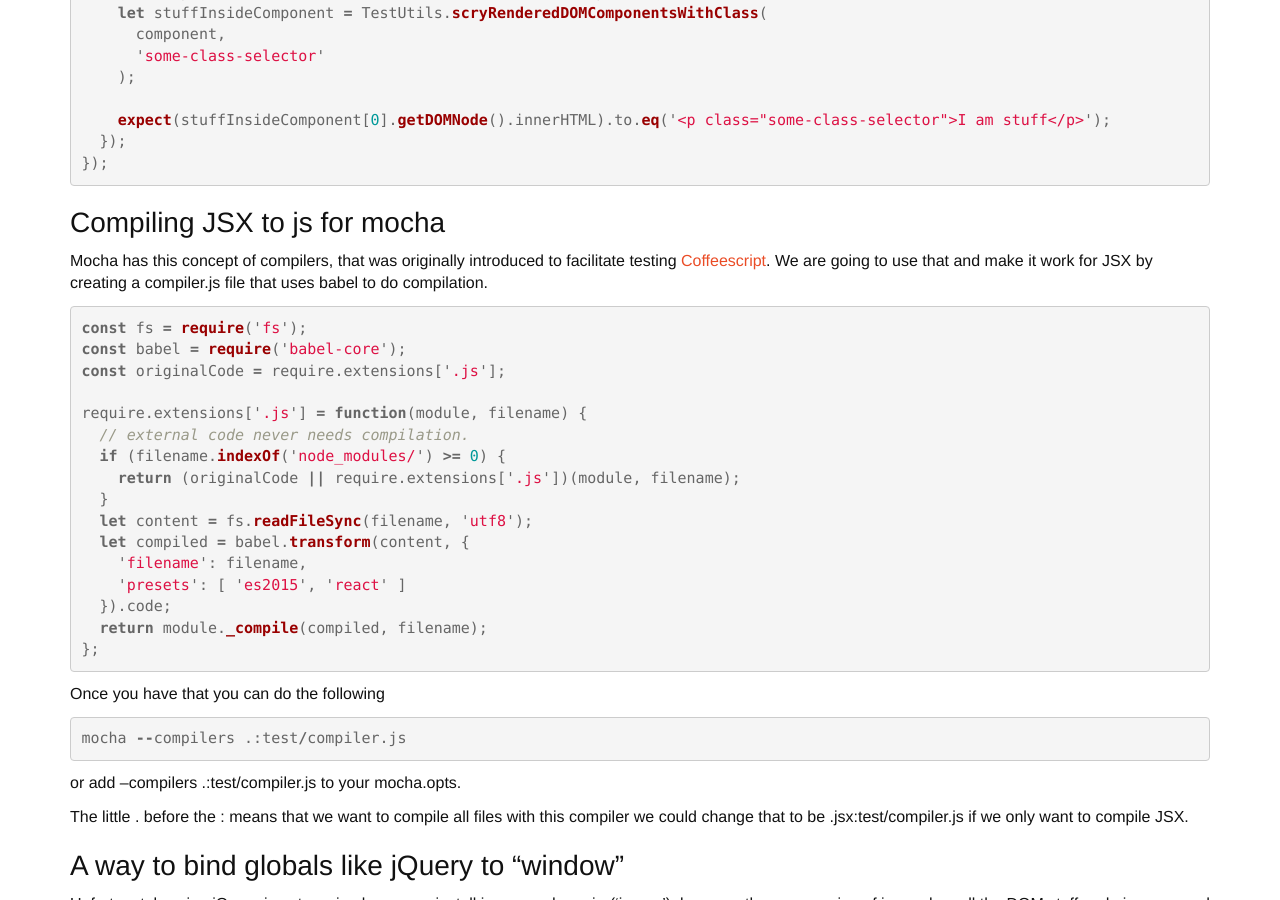
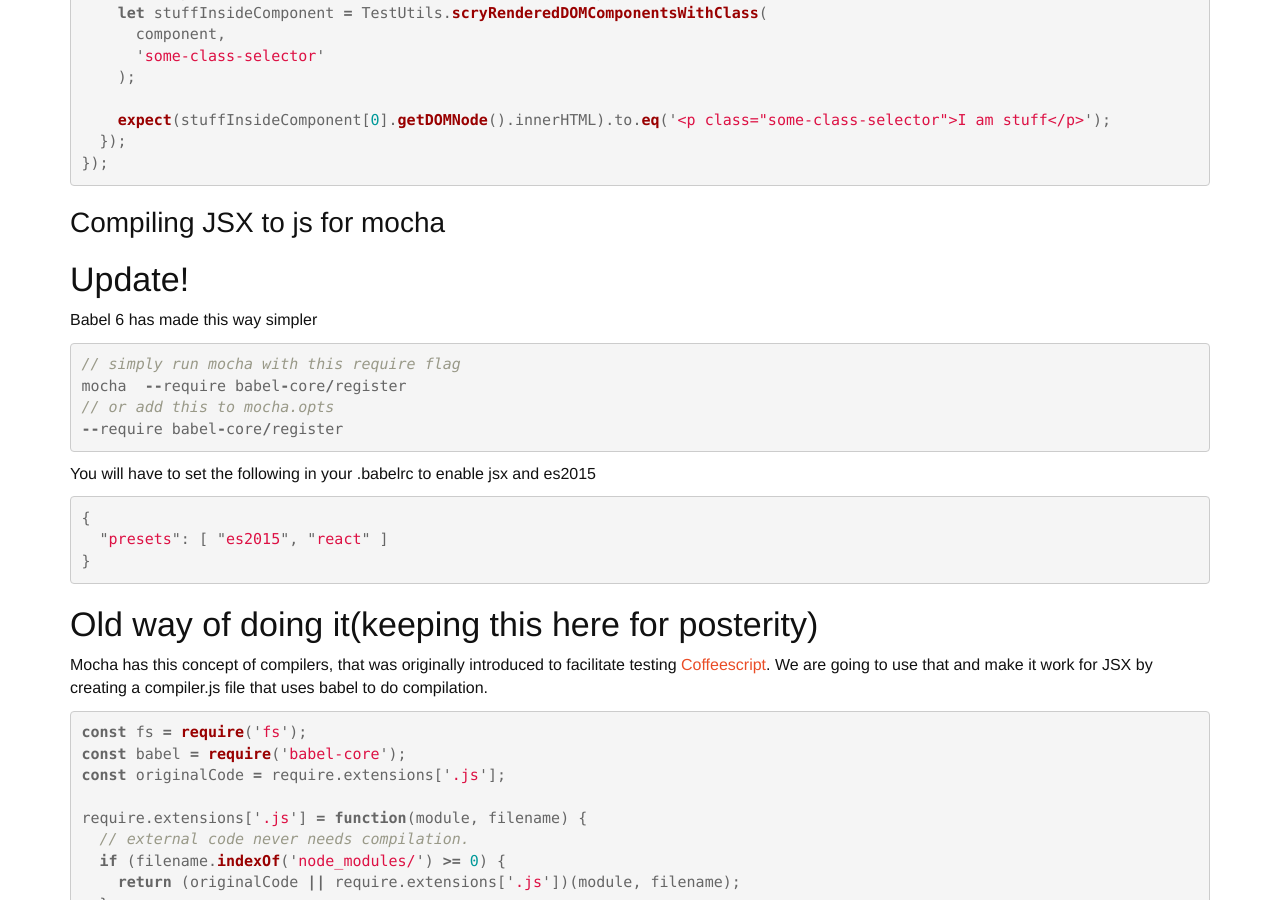
Before and after one commit to BenJanecke/benjanecke.github.com, a Jekyll site: the page built from _posts/2015-11-30-so-you-want-to-test-your-react-code-with-mocha.markdown, in a window 1280 px wide and 900 px high, scrolled down 2559 px. Built offline with Jekyll 4.4.1, drawn with Linux system fonts in a browser that asks for light colours; some of the changed text lies outside the part shown.

Commit message:
Add new way of doing babel transpiration

```diff
--- a/_posts/2015-11-30-so-you-want-to-test-your-react-code-with-mocha.markdown
+++ b/_posts/2015-11-30-so-you-want-to-test-your-react-code-with-mocha.markdown
@@ -127,6 +127,28 @@ describe('Testing a component', () => {
 
 ### Compiling JSX to js for mocha
 
+## Update!
+
+Babel 6 has made this way simpler
+
+{% highlight javascript %}
+// simply run mocha with this require flag
+mocha  --require babel-core/register
+// or add this to mocha.opts
+--require babel-core/register
+{% endhighlight %}
+
+You will have to set the following in your .babelrc to enable jsx and es2015
+
+{% highlight javascript %}
+{
+  "presets": [ "es2015", "react" ]
+}
+{% endhighlight %}
+
+
+## Old way of doing it(keeping this here for posterity)
+
 Mocha has this concept of compilers, that was originally introduced to facilitate testing [Coffeescript](http://coffeescript.org/). We are going to use that and make it work for JSX by creating a compiler.js file that uses babel to do compilation.
 
 {% highlight javascript %}
```
Also changed, not shown: other parts of _posts/2015-11-30-so-you-want-to-test-your-react-code-with-mocha.markdown (+1 -1 lines).
